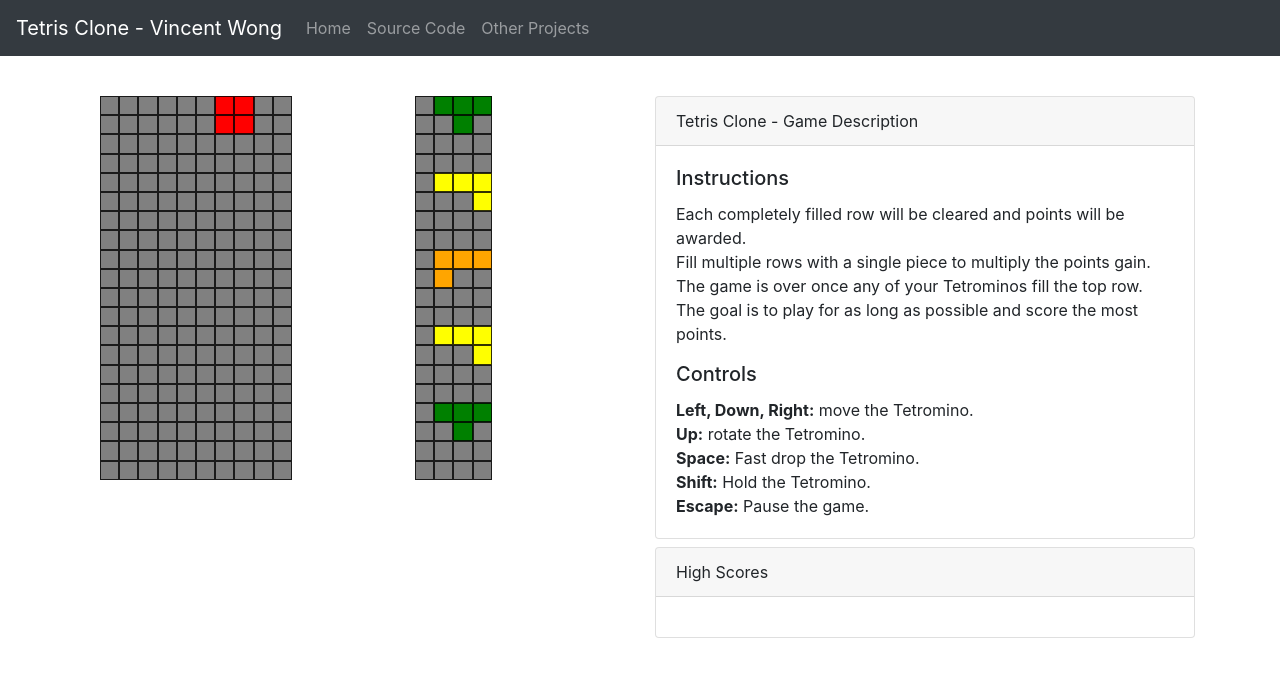
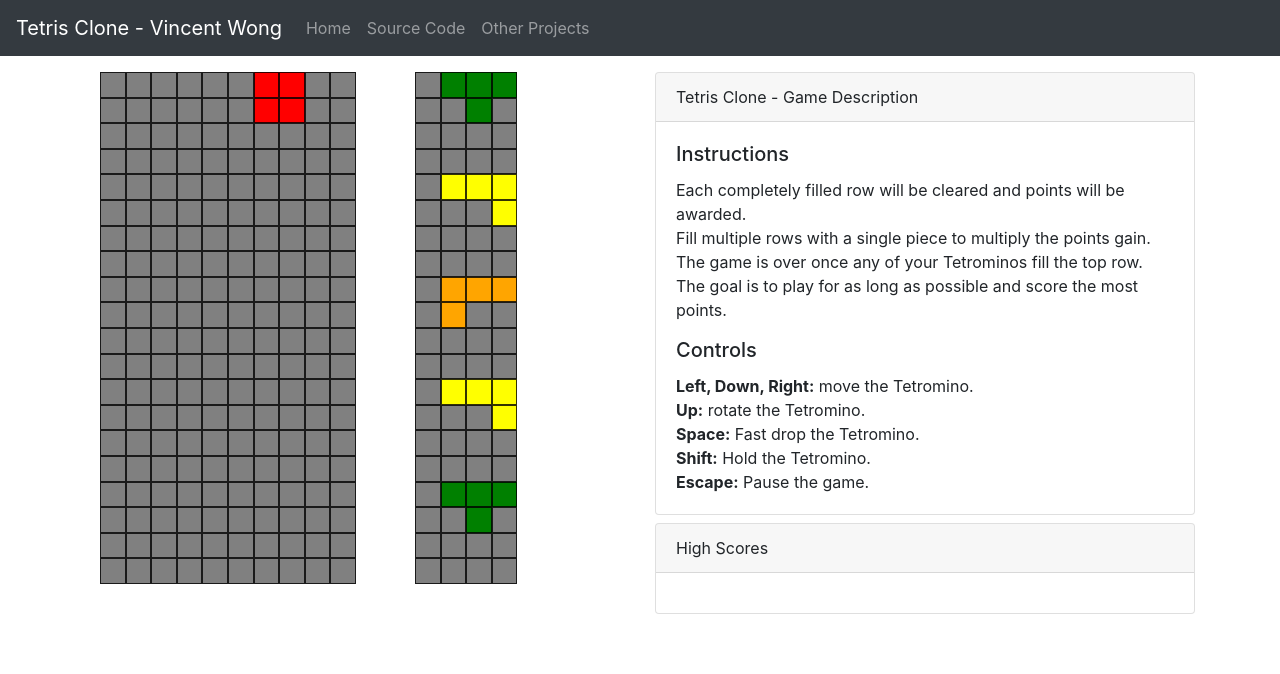
Before and after one commit to V-Wong/WebTetris, a React (Create React App) app in the folder frontend/: page / in a window 1280 px wide. Shown: the top 674 px of the page. Built offline with nearby package versions, Linux system fonts and the light colour scheme.

Commit message:
Improve sizing of elements

```diff
--- a/frontend/src/components/Home.tsx
+++ b/frontend/src/components/Home.tsx
@@ -6,7 +6,7 @@ import Game from "./Game";
 export default class Home extends React.Component {
   render() {
     return (
-      <Container style={{marginTop: "5vh"}}>
+      <Container style={{width: "100%", marginTop: "2vh"}}>
         <Row>
           <Col sm={6}>
             <Game/>
--- a/frontend/src/components/game.css
+++ b/frontend/src/components/game.css
@@ -1,12 +1,12 @@
 #main-game {
   display: grid;
-  grid-template-columns: repeat(10, 1.5vw);
-  grid-template-rows: repeat(20, 1.5vw);
+  grid-template-columns: repeat(10, 2vw);
+  grid-template-rows: repeat(20, 2vw);
 }
 #tetromino-preview {
   display: grid;
-  grid-template-columns: repeat(4, 1.5vw);
-  grid-template-rows: repeat(20, 1.5vw);
+  grid-template-columns: repeat(4, 2vw);
+  grid-template-rows: repeat(20, 2vw);
 }
 .cell {
   background-color: rgba(255, 255, 255, 0.8);
--- a/frontend/src/components/game.scss
+++ b/frontend/src/components/game.scss
@@ -1,13 +1,13 @@
 #main-game {
     display: grid;
-    grid-template-columns: repeat(10, 1.5vw);
-    grid-template-rows: repeat(20, 1.5vw);
+    grid-template-columns: repeat(10, 2vw);
+    grid-template-rows: repeat(20, 2vw);
 }
 
 #tetromino-preview {
     display: grid;
-    grid-template-columns: repeat(4, 1.5vw);
-    grid-template-rows: repeat(20, 1.5vw);
+    grid-template-columns: repeat(4, 2vw);
+    grid-template-rows: repeat(20, 2vw);
 }
 
 .cell {
```
